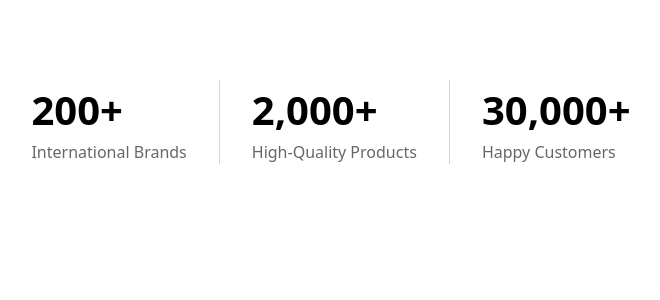
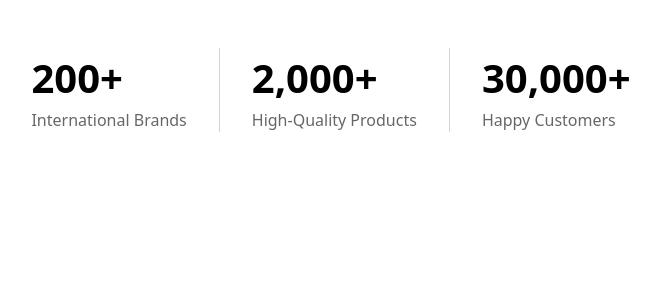
Before and after one commit to DiegoOtani/Shop, a Next.js app: page / in a window 1280 px wide. Shown: the top 300 px of the page, without its empty margins (309-969 px from the left). Built offline with nearby package versions, Linux system fonts and the light colour scheme.

Commit message:
style: adjust main padding

```diff
--- a/src/app/page.tsx
+++ b/src/app/page.tsx
@@ -2,7 +2,7 @@
 
 export default function Home() {
   return <>
-    <main className="w-full flex flex-col items-center justify-center p-20 max-sm:p-10">
+    <main className="w-full flex flex-col items-center justify-center p-12 max-md:p-5">
       <section className="w-full flex justify-center flex-wrap gap-8">
         <QuantityInfo quantity={"200"} text="International Brands" />
         <div className="hidden sm:block border-r border-gray-300"></div>
```
